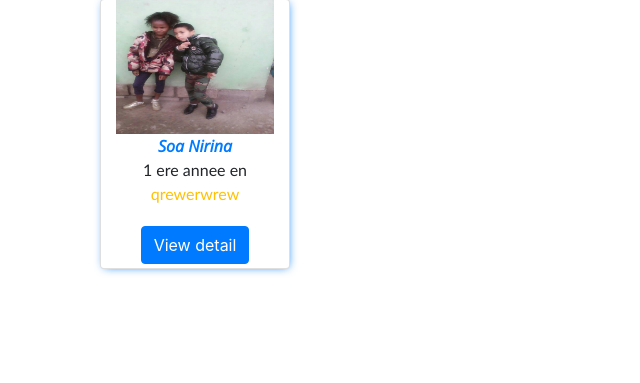
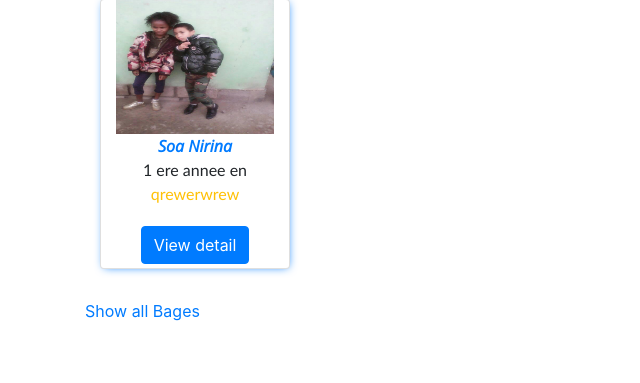
Before and after one commit to ABDA48/cra_studentmanagement, a Django app: page /university/ in a window 1280 px wide. Shown: the part 417-800 px from the top of the page, without its empty margins (0-640 px from the left). Run offline with Django 3.2, Linux system fonts and the light colour scheme; a user stored in the database is signed in; data comes from the database, SQL or seed files in the repository; some libraries are stand-ins or nearby versions.

Commit message:
Update university.html

```diff
--- a/main/templates/main/university.html
+++ b/main/templates/main/university.html
@@ -30,6 +30,7 @@
 
        </style>
     <div class="row">
+
         {% for item in ls %}
 
         <div class="col-sm-2 card">
@@ -48,6 +49,6 @@
 
 
        </div>
-    </div>
-    </div>
+       <a href="{% url 'universitybages'%}">Show all Bages</a>
+
     {%endblock%}
```
